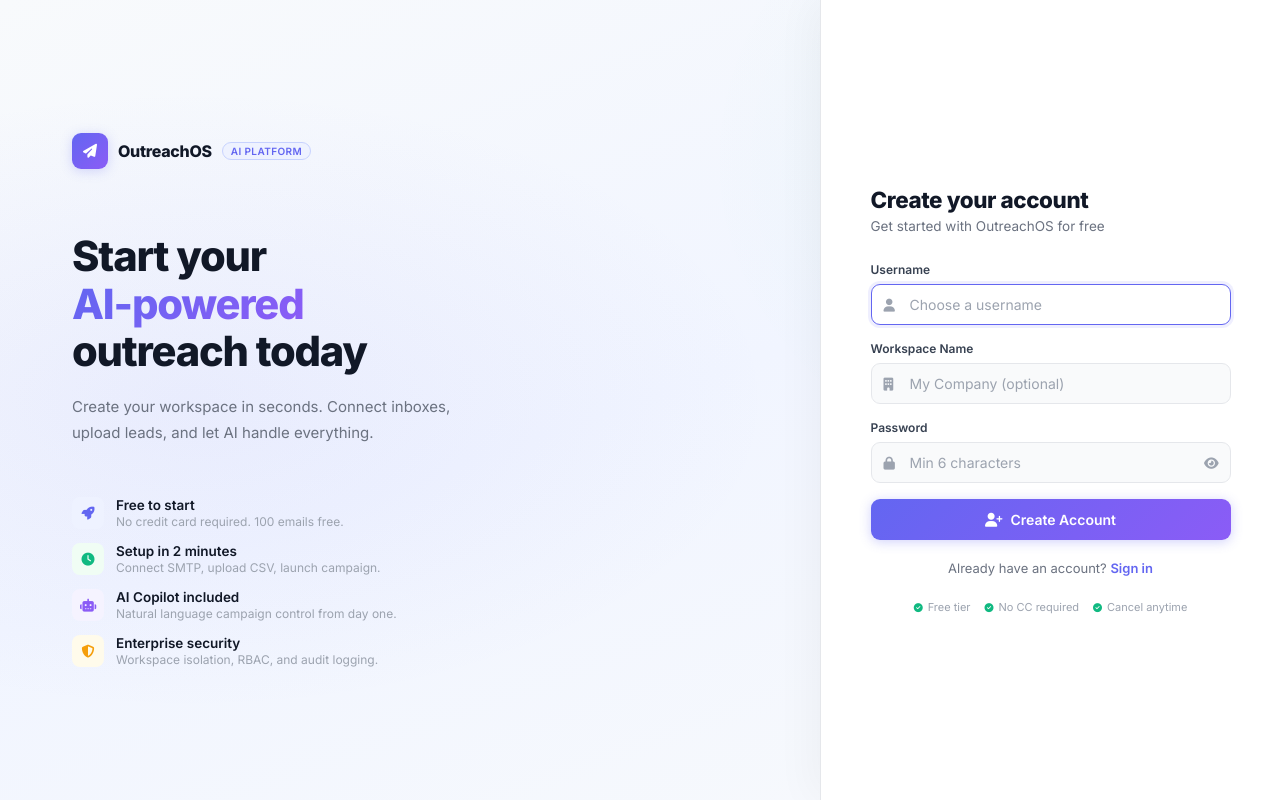
After one commit to Anshulpoonia24/campaign-manager, a Python web app: template templates/register.html in a window 1280 px wide. The commit adds this page. Run offline with Jinja, Linux system fonts and the light colour scheme; the template is opened without the code that fills it, so the values that code supplies are empty.

Commit message:
fix: add register.html template + convert landing to light theme

```diff
--- /dev/null
+++ b/templates/register.html
@@ -0,0 +1,279 @@
+<!DOCTYPE html>
+<html lang="en">
+<head>
+<meta charset="UTF-8"><meta name="viewport" content="width=device-width, initial-scale=1.0">
+<title>OutreachOS — Create Account</title>
+<link href="https://fonts.googleapis.com/css2?family=Inter:wght@300;400;500;600;700;800&display=swap" rel="stylesheet">
+<link href="https://cdnjs.cloudflare.com/ajax/libs/font-awesome/6.4.0/css/all.min.css" rel="stylesheet">
+<style>
+*, *::before, *::after { box-sizing: border-box; margin: 0; padding: 0; }
+
+body {
+  font-family: 'Inter', sans-serif;
+  min-height: 100vh;
+  background: #f8fafc;
+  display: flex;
+  overflow: hidden;
+}
+
+.bg-layer {
+  position: fixed; inset: 0; z-index: 0;
+  background:
+    radial-gradient(ellipse 70% 60% at 15% 50%, rgba(99,102,241,0.07) 0%, transparent 65%),
+    radial-gradient(ellipse 50% 70% at 85% 20%, rgba(16,185,129,0.05) 0%, transparent 60%),
+    linear-gradient(160deg, #f8fafc 0%, #f1f5ff 50%, #f8fafc 100%);
+}
+
+.split-layout {
+  position: relative; z-index: 1;
+  display: flex; width: 100%; min-height: 100vh;
+}
+
+.left-panel {
+  flex: 1; display: flex; flex-direction: column;
+  justify-content: center; padding: 64px 72px;
+}
+
+.brand-mark {
+  display: flex; align-items: center; gap: 10px;
+  margin-bottom: 64px; animation: fadeUp 0.5s ease both;
+}
+.brand-icon {
+  width: 36px; height: 36px;
+  background: linear-gradient(135deg, #6366f1, #8b5cf6);
+  border-radius: 9px; display: flex; align-items: center; justify-content: center;
+  box-shadow: 0 2px 12px rgba(99,102,241,0.25);
+}
+.brand-icon i { color: #fff; font-size: 14px; }
+.brand-name { font-size: 16px; font-weight: 800; color: #111827; letter-spacing: -0.3px; }
+.brand-tag {
+  font-size: 10px; font-weight: 600; color: #6366f1;
+  background: #eef2ff; border: 1px solid #c7d2fe;
+  padding: 2px 8px; border-radius: 99px; letter-spacing: 0.4px; text-transform: uppercase;
+}
+
+.hero-headline {
+  font-size: 2.6rem; font-weight: 800; color: #111827;
+  line-height: 1.15; letter-spacing: -1.2px; margin-bottom: 18px;
+  animation: fadeUp 0.5s 0.08s ease both;
+}
+.hero-headline .accent {
+  background: linear-gradient(135deg, #6366f1, #8b5cf6);
+  -webkit-background-clip: text; -webkit-text-fill-color: transparent;
+}
+
+.hero-sub {
+  font-size: 15px; color: #6B7280; line-height: 1.7;
+  max-width: 400px; margin-bottom: 52px;
+  animation: fadeUp 0.5s 0.14s ease both;
+}
+
+.feature-list {
+  display: flex; flex-direction: column; gap: 14px;
+  animation: fadeUp 0.5s 0.2s ease both;
+}
+.feature-item { display: flex; align-items: center; gap: 12px; }
+.feature-dot {
+  width: 32px; height: 32px; border-radius: 8px; flex-shrink: 0;
+  display: flex; align-items: center; justify-content: center; font-size: 13px;
+}
+.fd-indigo  { background: #eef2ff; color: #6366f1; }
+.fd-emerald { background: #f0fdf4; color: #10b981; }
+.fd-violet  { background: #f5f3ff; color: #8b5cf6; }
+.fd-amber   { background: #fffbeb; color: #f59e0b; }
+.feature-item h6 { font-size: 13.5px; font-weight: 600; color: #111827; margin: 0 0 1px; }
+.feature-item p  { font-size: 12px; color: #9CA3AF; margin: 0; }
+
+.right-panel {
+  width: 460px; flex-shrink: 0; display: flex; flex-direction: column;
+  justify-content: center; align-items: center; padding: 48px 44px;
+  background: #fff; border-left: 1px solid #e5e7eb;
+  box-shadow: -8px 0 40px rgba(0,0,0,0.04);
+}
+
+.auth-card { width: 100%; max-width: 360px; animation: fadeUp 0.5s 0.1s ease both; }
+.auth-header { margin-bottom: 28px; }
+.auth-header h3 { font-size: 1.4rem; font-weight: 800; color: #111827; letter-spacing: -0.4px; margin-bottom: 5px; }
+.auth-header p  { font-size: 13.5px; color: #6B7280; }
+
+.flash-msg {
+  border-radius: 8px; padding: 10px 13px; margin-bottom: 18px;
+  font-size: 12.5px; font-weight: 500; display: flex; align-items: center; gap: 8px;
+  animation: slideIn 0.25s ease;
+}
+.flash-error   { background: #fef2f2; border: 1px solid #fecaca; color: #dc2626; }
+.flash-success { background: #f0fdf4; border: 1px solid #bbf7d0; color: #15803d; }
+
+.field-group { margin-bottom: 16px; }
+.field-label { font-size: 12px; font-weight: 600; color: #374151; margin-bottom: 7px; display: block; }
+.field-wrap { position: relative; }
+.field-icon { position: absolute; left: 13px; top: 50%; transform: translateY(-50%); color: #9CA3AF; font-size: 13px; pointer-events: none; }
+.field-input {
+  width: 100%; background: #f9fafb; border: 1px solid #e5e7eb;
+  border-radius: 9px; padding: 11px 13px 11px 38px;
+  font-size: 14px; color: #111827; font-family: 'Inter', sans-serif;
+  outline: none; transition: border-color 0.15s, box-shadow 0.15s, background 0.15s;
+}
+.field-input::placeholder { color: #9CA3AF; }
+.field-input:focus {
+  border-color: #6366f1; background: #fff;
+  box-shadow: 0 0 0 3px rgba(99,102,241,0.1);
+}
+.toggle-pw {
+  position: absolute; right: 12px; top: 50%; transform: translateY(-50%);
+  color: #9CA3AF; cursor: pointer; font-size: 13px; transition: color 0.15s;
+}
+.toggle-pw:hover { color: #6366f1; }
+
+.btn-login {
+  width: 100%; padding: 12px; border: none; border-radius: 9px;
+  background: linear-gradient(135deg, #6366f1, #8b5cf6);
+  color: #fff; font-size: 14px; font-weight: 600; cursor: pointer;
+  font-family: 'Inter', sans-serif;
+  transition: opacity 0.15s, transform 0.15s, box-shadow 0.15s;
+  box-shadow: 0 2px 12px rgba(99,102,241,0.3);
+  display: flex; align-items: center; justify-content: center; gap: 8px;
+  margin-top: 6px;
+}
+.btn-login:hover { opacity: 0.92; transform: translateY(-1px); box-shadow: 0 4px 18px rgba(99,102,241,0.38); }
+
+.auth-link { margin-top: 20px; text-align: center; font-size: 13px; color: #6B7280; }
+.auth-link a { color: #6366f1; text-decoration: none; font-weight: 600; }
+.auth-link a:hover { text-decoration: underline; }
+
+.trust-row { display: flex; gap: 14px; margin-top: 24px; flex-wrap: wrap; justify-content: center; }
+.trust-item { display: flex; align-items: center; gap: 5px; font-size: 11px; color: #9CA3AF; }
+.trust-item i { font-size: 9px; color: #10b981; }
+
+@keyframes fadeUp {
+  from { opacity: 0; transform: translateY(16px); }
+  to   { opacity: 1; transform: translateY(0); }
+}
+@keyframes slideIn {
+  from { opacity: 0; transform: translateX(-6px); }
+  to   { opacity: 1; transform: translateX(0); }
+}
+
+@media(max-width:1024px){
+  .left-panel { display: none; }
+  .right-panel { width: 100%; border-left: none; box-shadow: none; background: transparent; }
+}
+@media(max-width:480px){
+  .right-panel { padding: 32px 20px; }
+}
+</style>
+</head>
+<body>
+
+<div class="bg-layer"></div>
+
+<div class="split-layout">
+
+<div class="left-panel">
+  <div class="brand-mark">
+    <div class="brand-icon"><i class="fas fa-paper-plane"></i></div>
+    <span class="brand-name">OutreachOS</span>
+    <span class="brand-tag">AI Platform</span>
+  </div>
+
+  <h1 class="hero-headline">
+    Start your<br>
+    <span class="accent">AI-powered</span><br>
+    outreach today
+  </h1>
+
+  <p class="hero-sub">
+    Create your workspace in seconds. Connect inboxes, upload leads, and let AI handle everything.
+  </p>
+
+  <div class="feature-list">
+    <div class="feature-item">
+      <div class="feature-dot fd-indigo"><i class="fas fa-rocket"></i></div>
+      <div><h6>Free to start</h6><p>No credit card required. 100 emails free.</p></div>
+    </div>
+    <div class="feature-item">
+      <div class="feature-dot fd-emerald"><i class="fas fa-clock"></i></div>
+      <div><h6>Setup in 2 minutes</h6><p>Connect SMTP, upload CSV, launch campaign.</p></div>
+    </div>
+    <div class="feature-item">
+      <div class="feature-dot fd-violet"><i class="fas fa-robot"></i></div>
+      <div><h6>AI Copilot included</h6><p>Natural language campaign control from day one.</p></div>
+    </div>
+    <div class="feature-item">
+      <div class="feature-dot fd-amber"><i class="fas fa-shield-alt"></i></div>
+      <div><h6>Enterprise security</h6><p>Workspace isolation, RBAC, and audit logging.</p></div>
+    </div>
+  </div>
+</div>
+
+<div class="right-panel">
+  <div class="auth-card">
+
+    <div class="auth-header">
+      <h3>Create your account</h3>
+      <p>Get started with OutreachOS for free</p>
+    </div>
+
+    {% with messages = get_flashed_messages(with_categories=true) %}
+    {% if messages %}{% for cat, msg in messages %}
+    <div class="flash-msg {{ 'flash-success' if cat=='success' else 'flash-error' }}">
+      <i class="fas {{ 'fa-check-circle' if cat=='success' else 'fa-exclamation-circle' }}"></i>
+      {{ msg }}
+    </div>
+    {% endfor %}{% endif %}
+    {% endwith %}
+
+    <form method="POST" autocomplete="off">
+      <div class="field-group">
+        <label class="field-label">Username</label>
+        <div class="field-wrap">
+          <i class="fas fa-user field-icon"></i>
+          <input type="text" name="username" class="field-input" placeholder="Choose a username" required autofocus>
+        </div>
+      </div>
+      <div class="field-group">
+        <label class="field-label">Workspace Name</label>
+        <div class="field-wrap">
+          <i class="fas fa-building field-icon"></i>
+          <input type="text" name="workspace_name" class="field-input" placeholder="My Company (optional)">
+        </div>
+      </div>
+      <div class="field-group">
+        <label class="field-label">Password</label>
+        <div class="field-wrap">
+          <i class="fas fa-lock field-icon"></i>
+          <input type="password" name="password" id="pwField" class="field-input" placeholder="Min 6 characters" required>
+          <i class="fas fa-eye toggle-pw" onclick="togglePw()" id="pwToggle"></i>
+        </div>
+      </div>
+      <button type="submit" class="btn-login">
+        <i class="fas fa-user-plus"></i>
+        Create Account
+      </button>
+    </form>
+
+    <div class="auth-link">
+      Already have an account? <a href="/login">Sign in</a>
+    </div>
+
+    <div class="trust-row">
+      <span class="trust-item"><i class="fas fa-check-circle"></i> Free tier</span>
+      <span class="trust-item"><i class="fas fa-check-circle"></i> No CC required</span>
+      <span class="trust-item"><i class="fas fa-check-circle"></i> Cancel anytime</span>
+    </div>
+
+  </div>
+</div>
+
+</div>
+
+<script>
+function togglePw() {
+  const f = document.getElementById('pwField');
+  const i = document.getElementById('pwToggle');
+  f.type = f.type === 'password' ? 'text' : 'password';
+  i.className = f.type === 'password' ? 'fas fa-eye toggle-pw' : 'fas fa-eye-slash toggle-pw';
+}
+</script>
+</body>
+</html>
```
Also changed, not shown: static/landing.css (+65 -62 lines).
